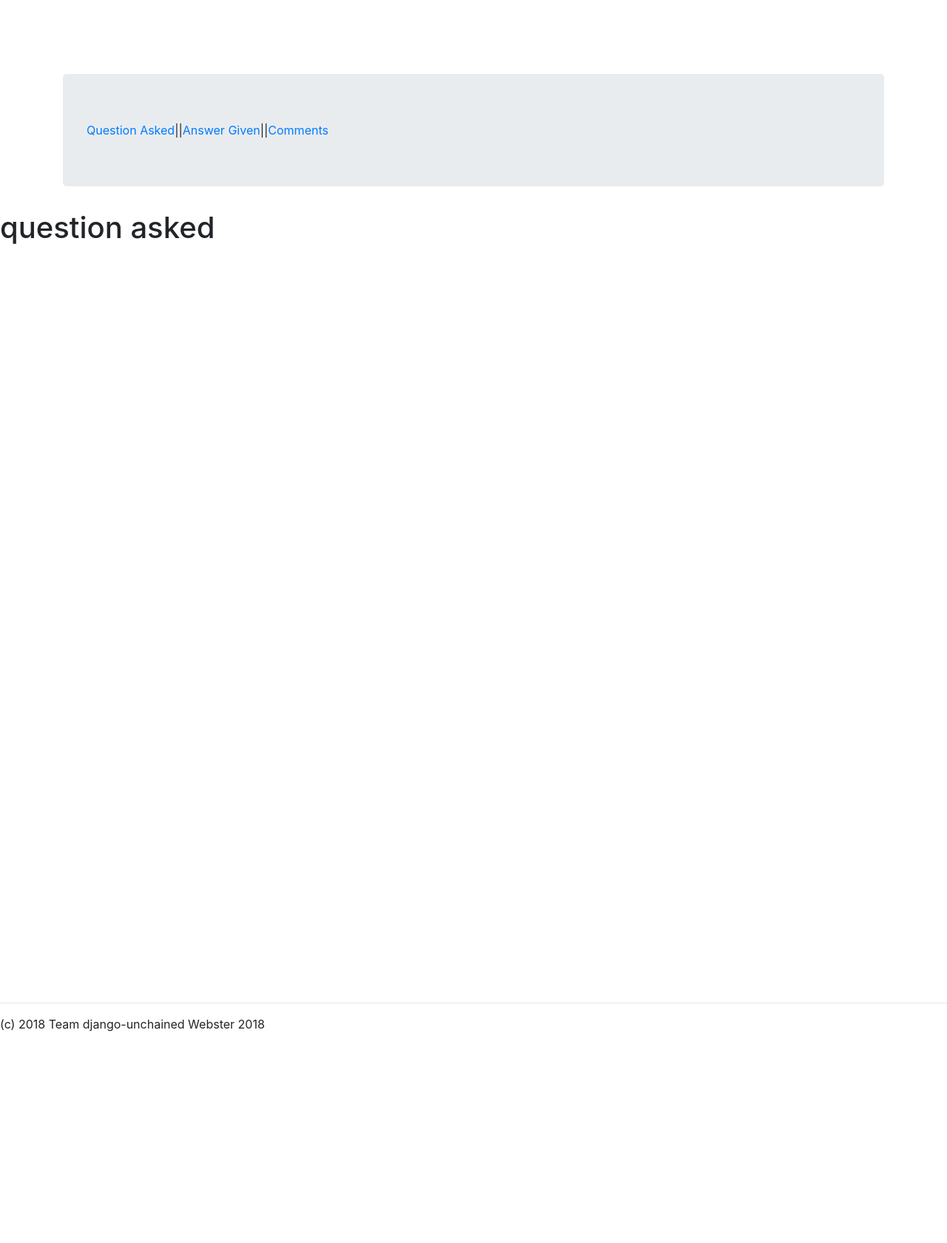
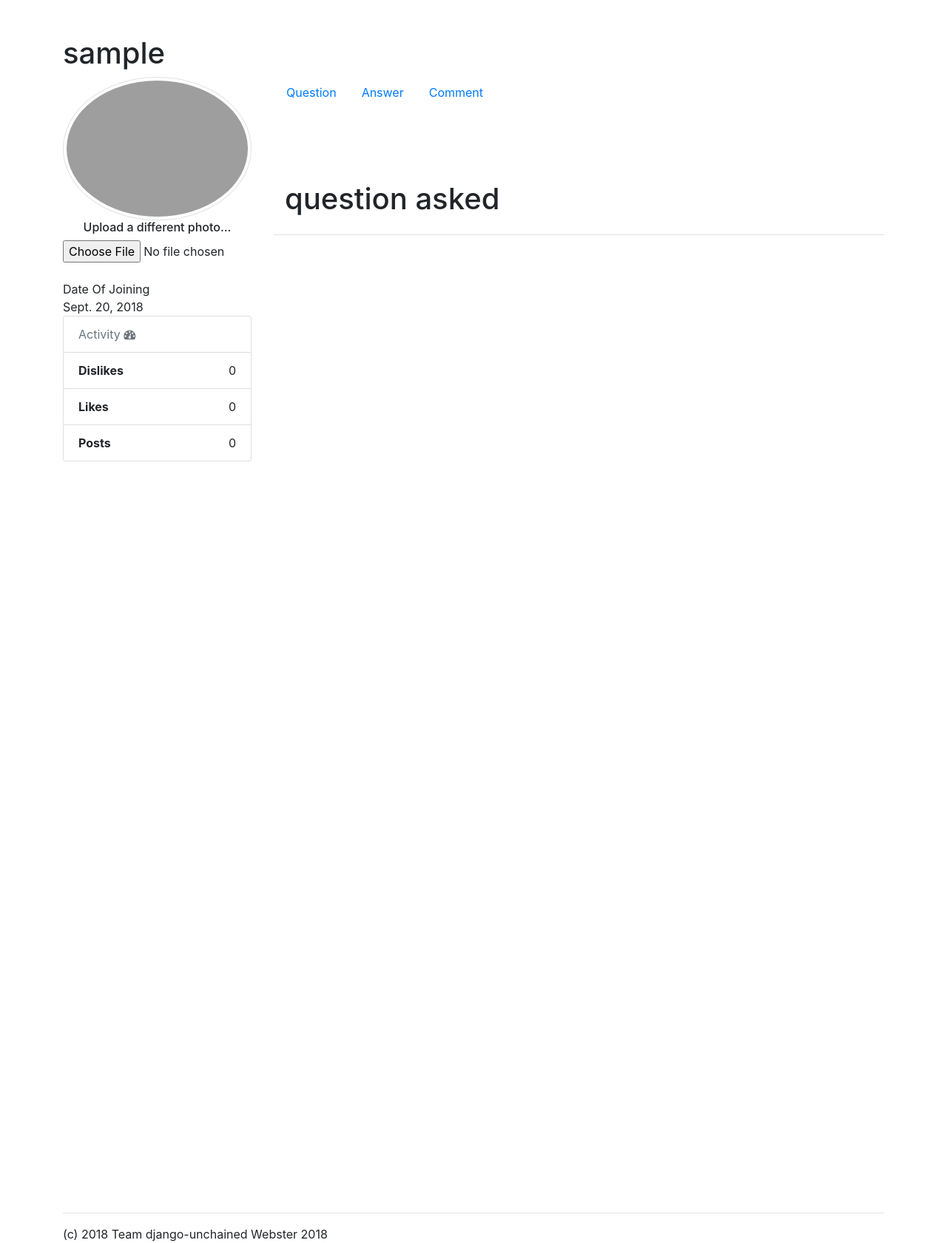
Before and after one commit to tuhinspatra/asq-django, a Django app: page /u/ in a window 1280 px wide. Shown: the part 56-1737 px from the top of the page at 74% size. Before the commit the page ends 1451 px from the top, so only its background shows below. Run offline with Django 3.2, Linux system fonts and the light colour scheme; the visitor is signed in with stand-in values (Sample User, id 1); data comes from the database, SQL or seed files in the repository; data that the repository does not hold is empty; some libraries are stand-ins or nearby versions; grey boxes are pictures that could not be loaded.

Commit message:
till midterm evaluation changes

```diff
--- a/asq_app/models.py
+++ b/asq_app/models.py
@@ -76,12 +76,15 @@ class UserVoteDetail(models.Model):
     downvote = models.BooleanField( default = False)
 
     def __str__(self):
-        return self.user
+        return self.user.username
 
 class QComment(models.Model):
     author = models.ForeignKey('auth.User',on_delete=models.CASCADE)
     question = models.ForeignKey('Question',on_delete = models.CASCADE,related_name = 'comments')
     commentbody = models.TextField(max_length = 5000)
+
+    def __str__(self):
+        return self.commentbody[:20]
 
 
 
--- a/asq_app/templates/asq_app/askform.html
+++ b/asq_app/templates/asq_app/askform.html
@@ -33,5 +33,7 @@
         <input type="text" onfocusout="addtags()" class="labelinput">
         <input type="hidden" id="resultid" value="" name="result">
     </div>
+    {% load static %}
+    <script src="{% static 'asq_project/slugify.js' %}"></script>
     <!-- default content text (typically empty) -->
 {% endblock %}
--- a/asq_app/templates/asq_app/user_dashboard.html
+++ b/asq_app/templates/asq_app/user_dashboard.html
@@ -1,28 +1,100 @@
 {% extends "base_generic.html" %}
 
 {% block content %}
-<div class="container">
-<ul class="nav nav-pills jumbotron" style="margin-top: 100px">
-  <li class="active"><a href="#" onclick="$('#user_status').html($('#question_asked').html());$('#question_asked').css('display','none');" >Question Asked</a></li>||
-  <li class="active"><a href="#" onclick="$('#user_status').html($('#answer_given').html());">Answer Given</a></li>||
-  <li class="active" ><a href="#" onclick="$('#user_status').html($('#comment').html());">Comments </a></li>
-</ul>
-</div>
-<div id="user_status"></div>
+<br><br>
+ {% if user %}
+<div class="container bootstrap snippet">
+    <div class="row">
+  		<div class="col-sm-10"><h1>{{user.username}}</h1></div>
+    	<!-- <div class="col-sm-2"><a href="/users" class="pull-right"><img title="profile image" class="img-circle img-responsive" src="http://www.gravatar.com/a vatar/28fd20ccec6865e2d5f0e1f4446eb7bf?s=100"></a></div>-->
+    </div>
+    <div class="row">
+  		<div class="col-sm-3"><!--left col-->
+
+
+      <div class="text-center">
+        <img src="http://ssl.gstatic.com/accounts/ui/avatar_2x.png" class="avatar rounded-circle img-thumbnail" alt="avatar">
+        <h6>Upload a different photo...</h6>
+        <input type="file" class="text-center center-block file-upload">
+      </div></hr><br>
+
+
+          <div class="panel panel-default">
+            <div class="panel-heading">Date Of Joining </div>
+            <div class="panel-body">{{user.date_joined | date}}</div>
+          </div>
+
+
+          <ul class="list-group">
+            <li class="list-group-item text-muted">Activity <i class="fa fa-dashboard fa-1x"></i></li>
+            <li class="list-group-item text-right"><span class="pull-left"><strong>Dislikes</strong></span> {{downvote}}</li>
+            <li class="list-group-item text-right"><span class="pull-left"><strong>Likes</strong></span> {{upvote}}</li>
+            <li class="list-group-item text-right"><span class="pull-left"><strong>Posts</strong></span> {{question | length}}</li>
+
+          </ul>
+          <!--
+          <div class="panel panel-default">
+            <div class="panel-heading">Social Media</div>
+            <div class="panel-body">
+            	<i class="fa fa-facebook fa-2x"></i> <i class="fa fa-github fa-2x"></i> <i class="fa fa-twitter fa-2x"></i> <i class="fa fa-pinterest fa-2x"></i> <i class="fa fa-google-plus fa-2x"></i>
+            </div>
+          </div -->
+
+        </div><!--/col-3-->
+    	<div class="col-sm-9">
+            <ul class="nav nav-tabs">
+                <li class="active nav-item"><a  class="nav-link" data-toggle="tab" href="#home" onclick="$('#user_status').css('visibility','visible');$('#user_status').html($('#question_asked').html());$('#question_asked').css('display','none');">Question</a></li>
+                <li class="active nav-item"><a class="nav-link" data-toggle="tab"  href="#messages" onclick="$('#user_status').css('visibility','visible');$('#user_status').html($('#answer_given').html());$('#question_asked').css('display','none');">Answer</a></li>
+                <li class="active nav-item"><a  class="nav-link" data-toggle="tab" href="#settings" onclick="$('#user_status').css('visibility','visible');$('#user_status').html($('#comment').html());$('#question_asked').css('display','none');">Comment</a></li>
+
+		 <div class="col-md-8" style="margin-top: 100px">
+
+
+<div id="user_status" ></div>
 <div id ="question_asked" ><h1>question asked</h1>
+	 <table class="table">
 {% for q in question %}
-<h5><a href="{% url 'asq_app:question_detail' q.slug %}">{{q.title}}</a></h5>
+	<tr  >
+        <th><a href="{% url 'asq_app:question_detail' q.id q.slug %}">{{q.title}}</a></th>
+         <th>Posted on - {{q.created_on | date}}</th>
+    </tr>
+<!-- <h5><a href="{% url 'asq_app:question_detail' q.id q.slug %}">{{q.title}}</a></h5> -->
 {% endfor %}
+ </table>
 </div>
 
 <div id ="answer_given" ><h1>Answer given</h1>
+	 <table class="table">
 {% for ans in answer %}
-<h5><a href="{% url 'asq_app:question_detail' ans.question.slug %}">{{ans | safe }}</a></h5>
+
+<tr  >
+	 <th>.</th>
+        <th><a href="{% url 'asq_app:question_detail' ans.question.id ans.question.slug %}">{{ans | safe }}</a></th>
+
+    </tr>
+
 {% endfor %}
+</table>
 </div>
 <div id ="comment" ><h1>Comment </h1>
+	 <table class="table">
+
 {% for c in comment %}
-<h5><a href="{% url 'asq_app:question_detail' c.question.slug %}">{{c.commentbody | safe }}</a></h5>
+<tr  >
+	 <th></th>
+        <th><a href="{% url 'asq_app:question_detail' c.question.id c.question.slug %}">{{c | safe }}</a></th>
+
+
+    </tr>
+
 {% endfor %}
+</table>
 </div>
+</div>
+
+</div>
+</div>
+{% else%}
+<p>No USer Exist</p>
+{% endif %}
 {% endblock %}
--- a/asq_app/urls.py
+++ b/asq_app/urls.py
@@ -9,9 +9,11 @@ urlpatterns = [
     url(r'^upvote_route/$', views.upvoter),
     url(r'^search/$', views.search_titles),
     url(r'^notification_route/$', views.notification_updates),
+    url(r'^delete_notification/$', views.delete_notification),
     url(r'^tag_route/$', views.tag_filter),
+    url(r'^top_tag/$', views.top_tag),
      url(r'^downvote_route/$', views.downvoter),
      #path('dashboard', views.user_dashboard, name='user_dashboard'),
-     path('<slug:slug>', views.detail, name='question_detail'),
+     path('<int:qid>/<slug:slug>', views.detail, name='question_detail'),
 
 ]
--- a/asq_app/views.py
+++ b/asq_app/views.py
@@ -2,6 +2,7 @@ from django.http import HttpResponseRedirect,JsonResponse, HttpResponse
 from django.shortcuts import get_object_or_404, render, redirect, render_to_response
 from django.urls import reverse
 from django.views import generic
+from django.contrib.auth.models import User
 from .forms import AskForm ,AnsForm,CommentForm
 from .models import Answer, Question,UserVoteDetail,QComment,TagSearch,Notification
 import json
@@ -13,6 +14,7 @@ from . import views
 from django.conf import settings
 from haystack.query import SearchQuerySet
 from haystack.inputs import BaseInput, Clean
+from django.db.models import Count
 
 class IndexView(generic.ListView):
     template_name = 'asq_app/index.html'
@@ -23,8 +25,8 @@ class IndexView(generic.ListView):
         return Question.objects.order_by('-created_on')
 
 
-def detail(request,slug):
-    qdata=Question.objects.get(slug=slug)
+def detail(request,qid,slug):
+    qdata=Question.objects.get(id=qid)
     tag_list=(qdata.tags).split(",")
     if request.method == 'POST':
         ansform = AnsForm(request.POST)
@@ -35,8 +37,8 @@ def detail(request,slug):
             instance.question = qdata
             instance.save()
             question = Question.objects.get(id=qdata.id)
-            Notification.objects.create(received_by=question.author,created_by=request.user,question=question,isans=True,answer=instance,new_notification=True)
-            #ansform = AnsForm()
+            if question.author != request.user:
+                Notification.objects.create(received_by=question.author,created_by=request.user,question=question,isans=True,answer=instance,new_notification=True)
             #url=qdata.get_abolute_url()
             return HttpResponseRedirect(request.path)
         elif commentform.is_valid():
@@ -45,7 +47,8 @@ def detail(request,slug):
             instance.question = qdata
             instance.save()
             question = Question.objects.get(id=qdata.id)
-            Notification.objects.create(received_by=question.author,created_by=request.user,question=question,iscomment=True,comment=instance,new_notification=True)
+            if question.author != request.user:
+                Notification.objects.create(received_by=question.author,created_by=request.user,question=question,iscomment=True,comment=instance,new_notification=True)
             #ansform = AnsForm()
             #url=qdata.get_abolute_url()
             return HttpResponseRedirect(request.path)
@@ -66,7 +69,7 @@ def askForm(request):
             tag_list = (instance.tags).split(",")
             for tag in tag_list:
                 TagSearch.objects.create(tag=tag,question_id=instance.id,question_slug=instance.slug,question_title=instance.title)
-            return redirect('/q/'+instance.slug)
+            return redirect('/q/'+str(instance.id)+"/"+instance.slug)
     else:
     	askform = AskForm()
     return render(request,'asq_app/askform.html',{'askform':askform})
@@ -90,12 +93,31 @@ def tag_filter(request):
     try:
         question_list=[]
         question_title=[]
+        question_id = []
         for question in TagSearch.objects.filter(tag=tag_name):
             question_list.append(question.question_slug)
             question_title.append(question.question_title)
-        data = {'question':question_list,'question_title':question_title}
+            question_id.append(question.question_id)
+        data = {'question':question_list,'question_title':question_title,'question_id':question_id}
     except Question.DoesNotExist:
         question_list = []
+        data = {'question':"None"}
+    return JsonResponse(data)
+
+
+def top_tag(request):
+
+    try:
+        tag_list = []
+        tags = TagSearch.objects.values('tag').order_by('tag').annotate(the_count=Count('tag'))
+
+        for t in tags:
+            tag_list.append(t)
+        #tag_list.sort()
+        tag = sorted(tag_list, key = lambda i: i['the_count'],reverse=True)
+
+        data = {'tags':tag[:min(len(tag),20)]}
+    except Question.DoesNotExist:
         data = {'question':"None"}
     return JsonResponse(data)
 
@@ -161,6 +183,12 @@ def signup(request):
 
 def user_dashboard(request):
     user = request.user.id
+    upvote = 0
+    downvote = 0
+    try:
+        user = User.objects.get(id=user)
+    except User.DoesNotExist:
+        user = None
     question = []
     try:
         for q in Question.objects.filter(author_id=user):
@@ -171,6 +199,9 @@ def user_dashboard(request):
     try:
         for ans in Answer.objects.filter(author_id=user):
             answer.append(ans)
+            upvote += UserVoteDetail.objects.filter(answer=ans.id,user=request.user,upvote=True).count()
+            downvote += UserVoteDetail.objects.filter(answer=ans.id,user=request.user,downvote=True).count()
+
     except Answer.DoesNotExist:
         answer=[]
     comment =[]
@@ -182,7 +213,49 @@ def user_dashboard(request):
     data = {
     'question':question,
     'answer':answer,
-    'comment':comment
+    'comment':comment,
+    'user':user,
+    'upvote':upvote,
+    'downvote':downvote
+    }
+    #print(upvote)
+    return render(request,'asq_app/user_dashboard.html',data)
+
+def common_user_dashboard(request,uid):
+    upvote = 0
+    downvote = 0
+    try:
+        user = User.objects.get(id=uid)
+    except User.DoesNotExist:
+        user = None
+    question = []
+    try:
+        for q in Question.objects.filter(author_id=uid):
+            question.append(q)
+    except Question.DoesNotExist:
+        question=[]
+    answer =[]
+    try:
+        for ans in Answer.objects.filter(author_id=uid):
+            answer.append(ans)
+            upvote += UserVoteDetail.objects.filter(answer=ans.id,user=user,upvote=True).count()
+            downvote += UserVoteDetail.objects.filter(answer=ans.id,user=user,downvote=True).count()
+
+    except Answer.DoesNotExist:
+        answer=[]
+    comment =[]
+    try:
+        for c in QComment.objects.filter(author_id=uid):
+            comment.append(c)
+    except QComment.DoesNotExist:
+        comment=[]
+    data = {
+    'question':question,
+    'answer':answer,
+    'comment':comment,
+    'user':user,
+    'upvote':upvote,
+    'downvote':downvote
     }
     return render(request,'asq_app/user_dashboard.html',data)
 
@@ -190,10 +263,12 @@ def user_dashboard(request):
 
 def notification_updates(request):
     notification = []
+    isans =[]
     try:
 
         for notify in Notification.objects.filter(received_by=request.user,new_notification=True):
             notification.append(notify.question)
+            isans.append(notify.isans)
             # print(notify)
     except Notification.DoesNotExist:
         notification = []
@@ -202,6 +277,15 @@ def notification_updates(request):
     notify_serialized = serializers.serialize('json',notification)
 
     return JsonResponse(notify_serialized,safe=False)
+
+def delete_notification(request):
+    notification_id = request.GET.get('qid')
+    for notify in Notification.objects.filter(question_id=notification_id,new_notification=True):
+        notify.new_notification=False
+        notify.save()
+
+    data={'status':"successfully deleted"}
+    return JsonResponse(data)
 
 
 class CustomContain(BaseInput):
--- a/asq_project/settings.py
+++ b/asq_project/settings.py
@@ -130,7 +130,7 @@ USE_TZ = True
 # Static files (CSS, JavaScript, Images)
 # https://docs.djangoproject.com/en/2.1/howto/static-files/
 
-STATIC_URL = '/assets/'
+STATIC_URL = '/static/'
 
 
 # to find static folder in project root
--- a/asq_project/urls.py
+++ b/asq_project/urls.py
@@ -28,7 +28,8 @@ urlpatterns = [
 
 urlpatterns += [
     path('q/', include('asq_app.urls')),
-    path('u/',views.user_dashboard,name='user_dashboard'),
+    path('u/<int:uid>',views.common_user_dashboard,name='common_user_dashboard'),
+    url(r'^u/$',views.user_dashboard,name='user_dashboard'),
     url(r'^search/', include('haystack.urls')),
     url(r'^froala_editor/', include('froala_editor.urls')),
 ]
--- a/static/css/blog-home.css
+++ b/static/css/blog-home.css
@@ -24,7 +24,7 @@ footer {
 #question_asked{
  display:block;
  position: relative;
- margin-top: 10px;
+
 
 }
 
--- a/templates/base_generic.html
+++ b/templates/base_generic.html
@@ -62,17 +62,17 @@
             </li>
             {% if user.is_authenticated %}
             <li class="nav-item">
-              <a class="nav-link" data-toggle="modal" data-target="#myModal" onmouseover="get_new_notification()" style="cursor: pointer;">Notifications</a>
+              <a class="nav-link" data-toggle="modal" data-target="#myModal" onclick="get_new_notification()" style="cursor: pointer;">Notifications</a>
             </li>
             <li class="nav-item">
-              <a class="nav-link" href="/u">{{ user.username }}!</a>
+              <a class="nav-link" href="{% url 'user_dashboard' %}">{{ user.username }}!</a>
             </li>
             <li class="nav-item">
               <a class="nav-link" href="{% url 'logout' %}">Logout</a>
             </li>
              {% else %}
              <li class="nav-item">
-              <a class="nav-link" href="{% url 'login' %}">Login</a>
+              <a class="nav-link" href="/accounts/login">Login</a>
             </li>
             <li class="nav-item">
               <a class="nav-link" href="/accounts/signup">Signup</a>
@@ -94,7 +94,7 @@
     {% endblock %}
 
     <footer ><hr>(c) 2018 Team django-unchained Webster 2018 </footer>
-
+ <!--
     <script src="{% static 'vendor/bootstrap/js/bootstrap.min.js' %}"></script>
     <link rel="stylesheet" type="text/css" href="{% static 'vendor/bootstrap/css/bootstrap.min.css' %}">
 
@@ -132,15 +132,34 @@ function get_new_notification(){
         success: function (data) {
             if(data){
               received_data=JSON.parse(data);
-               //console.log(JSON.parse(data)[0]);
+               console.log(JSON.parse(data));
                for(var i=0;i<data.length;i++)
-               $(".modal-body").append("<a href="+'/q/'+received_data[i].fields.slug+">"+received_data[i].fields.title+"</a><br>");
+               // if(received_data.)
+               $(".modal-body").append("some one comment or answer your question see more here<a href="+'/q/'+received_data[i].pk+"/"+received_data[i].fields.slug+" onclick='notification_update("+received_data[i].pk+");'"+">"+received_data[i].fields.title+"</a><br>");
                ///alert("new notification received");
                }
 
    }
       });
     }
+
+function notification_update(qid) {
+       ///alert(qid);
+       $.ajax({
+        url: '/q/delete_notification/',
+        data: {
+            'qid':qid
+        },
+        dataType: 'json',
+        success: function (data) {
+            if(data){
+              alert("okk" +data);
+           }
+
+   }
+      });
+    // body...
+}
 
 function search_autocomplete(){
     console.log('HELLO');
--- a/templates/registration/login.html
+++ b/templates/registration/login.html
@@ -4,7 +4,10 @@
 {% block content %}
 
 {% if user.is_authenticated %}
-    <p>You are already logged in!</p>
+   <script>
+        alert("you are already logged in!!");
+        window.location="/u/";
+      </script>
 {% endif %}
 
 
```
Also changed, not shown: asq_app/templates/asq_app/index.html (+41 -40 lines), asq_app/templates/asq_app/question_detail.html (+26 -1 lines), static/asq_project/slugify.js (added, +14 -0 lines), static/asq_project/base_generic.css (line endings or trailing spaces).
